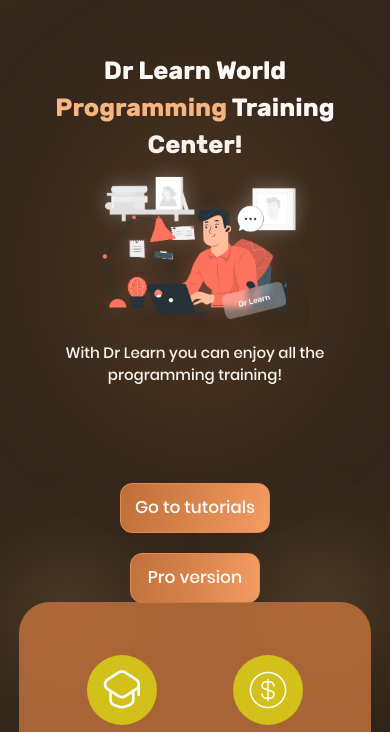
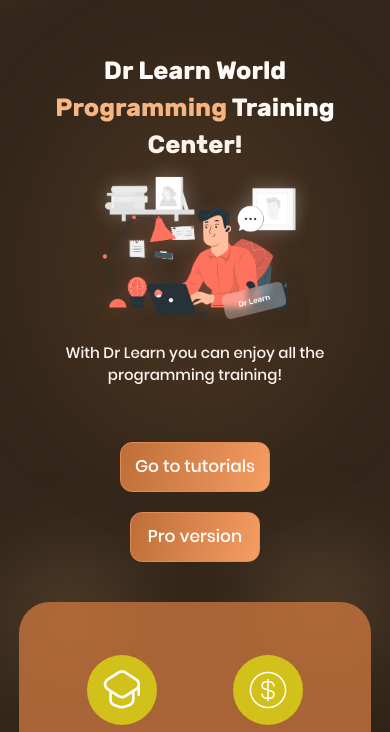
Before and after one commit to AlekseiDiadiaev/dr_learn, a plain HTML site: page index.html in a window 390 px wide. Shown: the part 107-839 px from the top of the page. Drawn offline with Linux system fonts and the light colour scheme.

Commit message:
adptiv 100%

```diff
--- a/js/script.js
+++ b/js/script.js
@@ -2,8 +2,9 @@
 window.addEventListener('DOMContentLoaded', () =>{
     const menuBtn = document.querySelector('.btn__menu'),
           closeBtn = document.querySelector('.header__nav-mobile-close'),
-         mobileMenu = document.querySelector('.header__nav-mobile');
-    console.log(closeBtn);
+         mobileMenu = document.querySelector('.header__nav-mobile'),
+         promoBtn = document.querySelector('.btn_promo');
+
     menuBtn.addEventListener('click', () => {
         mobileMenu.classList.add('header__nav-mobile_active');
     });
--- a/sass/_media.sass
+++ b/sass/_media.sass
@@ -57,6 +57,13 @@
         font-size: 20px
         color: #fff
         background: linear-gradient(104.85deg, #AF612D -27.27%, #FFA56A 117.63%)
+        &_w170
+            position: relative
+            z-index: 100
+            cursor: pointer
+        &_promo
+            position: relative
+            z-index: 100
     .promo
         .container
             display: block
@@ -239,7 +246,7 @@
             line-height: 37px
             text-align: center
         &__subtitle
-            margin: 170px auto 41px auto
+            margin: 170px auto 0px auto
             width: 90%
             font-size: 15px
             line-height: 22px
```
Also changed, not shown: css/style.css.
